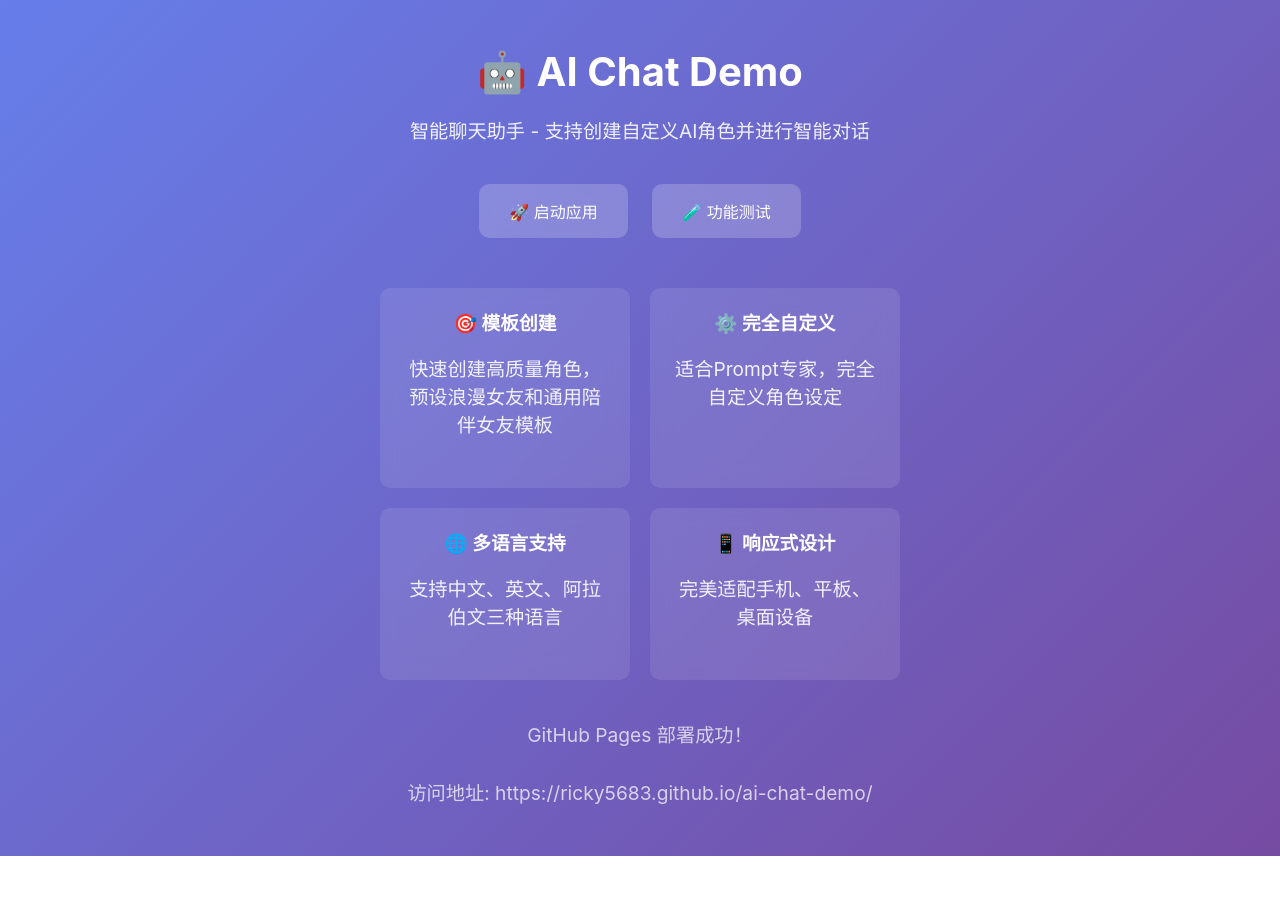
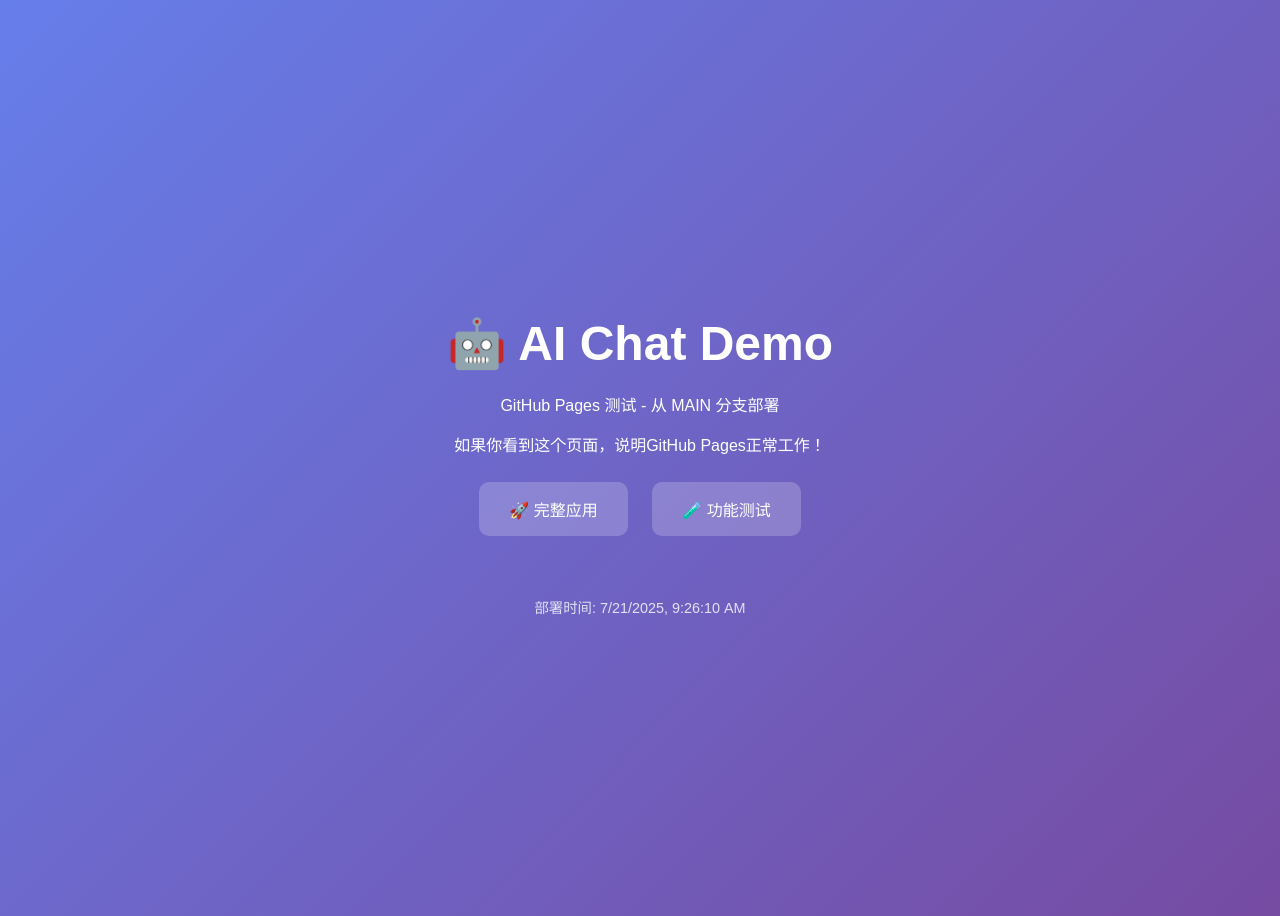
Before and after one commit to Ricky5683/ai-chat-demo, a plain HTML site: page ai-chat-app 2/index.html in a window 1280 px wide. Before the commit the page ends 856 px from the top, so only its background shows below. Drawn offline with Linux system fonts and the light colour scheme.

Commit message:
test: 在main分支创建测试页面

```diff
--- a/ai-chat-app 2/index.html
+++ b/ai-chat-app 2/index.html
@@ -1,34 +1,25 @@
 <!DOCTYPE html>
-<html lang="zh-CN">
+<html>
 <head>
-    <meta charset="UTF-8">
-    <meta name="viewport" content="width=device-width, initial-scale=1.0">
-    <title>AI Chat Demo - GitHub Pages</title>
+    <title>AI Chat Demo - MAIN BRANCH</title>
     <style>
         body {
-            font-family: -apple-system, BlinkMacSystemFont, 'Segoe UI', Roboto, sans-serif;
-            margin: 0;
-            padding: 20px;
+            font-family: Arial, sans-serif;
+            text-align: center;
+            padding: 50px;
             background: linear-gradient(135deg, #667eea 0%, #764ba2 100%);
             color: white;
             min-height: 100vh;
             display: flex;
-            flex-direction: column;
             align-items: center;
             justify-content: center;
         }
         .container {
-            text-align: center;
             max-width: 600px;
         }
         h1 {
-            font-size: 2.5rem;
+            font-size: 3rem;
             margin-bottom: 20px;
-        }
-        p {
-            font-size: 1.2rem;
-            margin-bottom: 30px;
-            opacity: 0.9;
         }
         .btn {
             display: inline-block;
@@ -38,63 +29,31 @@
             text-decoration: none;
             border-radius: 10px;
             margin: 10px;
-            transition: all 0.3s ease;
-            backdrop-filter: blur(10px);
+            transition: all 0.3s;
         }
         .btn:hover {
             background: rgba(255, 255, 255, 0.3);
-            transform: translateY(-2px);
-        }
-        .features {
-            margin-top: 40px;
-            display: grid;
-            grid-template-columns: repeat(auto-fit, minmax(200px, 1fr));
-            gap: 20px;
-        }
-        .feature {
-            background: rgba(255, 255, 255, 0.1);
-            padding: 20px;
-            border-radius: 10px;
-            backdrop-filter: blur(10px);
-        }
-        .feature h3 {
-            margin-top: 0;
         }
     </style>
 </head>
 <body>
     <div class="container">
         <h1>🤖 AI Chat Demo</h1>
-        <p>智能聊天助手 - 支持创建自定义AI角色并进行智能对话</p>
+        <p>GitHub Pages 测试 - 从 MAIN 分支部署</p>
+        <p>如果你看到这个页面，说明GitHub Pages正常工作！</p>
 
         <div>
-            <a href="index.html" class="btn">🚀 启动应用</a>
+            <a href="index-original.html" class="btn">🚀 完整应用</a>
             <a href="test.html" class="btn">🧪 功能测试</a>
         </div>
 
-        <div class="features">
-            <div class="feature">
-                <h3>🎯 模板创建</h3>
-                <p>快速创建高质量角色，预设浪漫女友和通用陪伴女友模板</p>
-            </div>
-            <div class="feature">
-                <h3>⚙️ 完全自定义</h3>
-                <p>适合Prompt专家，完全自定义角色设定</p>
-            </div>
-            <div class="feature">
-                <h3>🌐 多语言支持</h3>
-                <p>支持中文、英文、阿拉伯文三种语言</p>
-            </div>
-            <div class="feature">
-                <h3>📱 响应式设计</h3>
-                <p>完美适配手机、平板、桌面设备</p>
-            </div>
-        </div>
+        <p style="margin-top: 50px; font-size: 0.9rem; opacity: 0.8;">
+            部署时间: <span id="time"></span>
+        </p>
+    </div>
 
-        <div style="margin-top: 40px; opacity: 0.8;">
-            <p>GitHub Pages 部署成功！</p>
-            <p>访问地址: https://ricky5683.github.io/ai-chat-demo/</p>
-        </div>
-    </div>
+    <script>
+        document.getElementById('time').textContent = new Date().toLocaleString();
+    </script>
 </body>
 </html>
```
